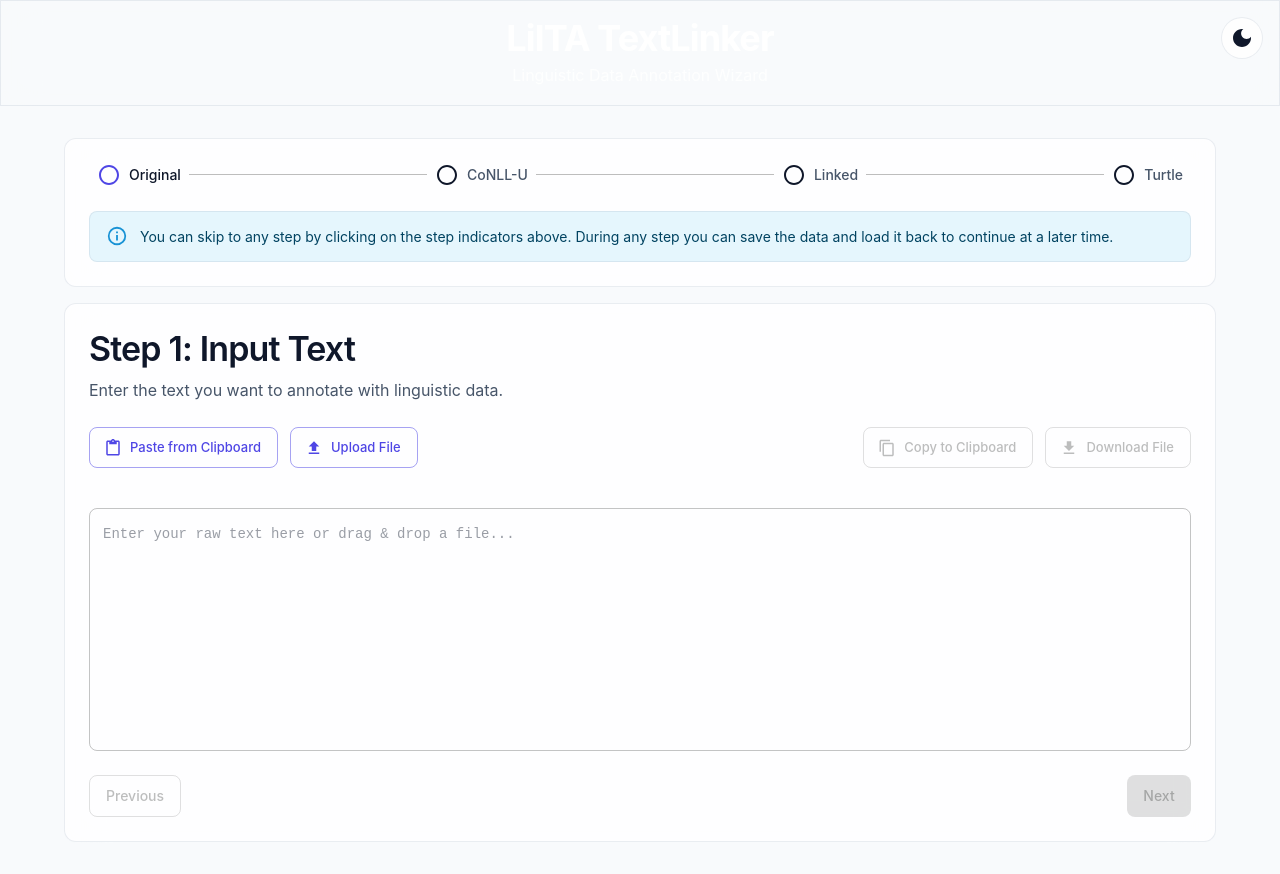
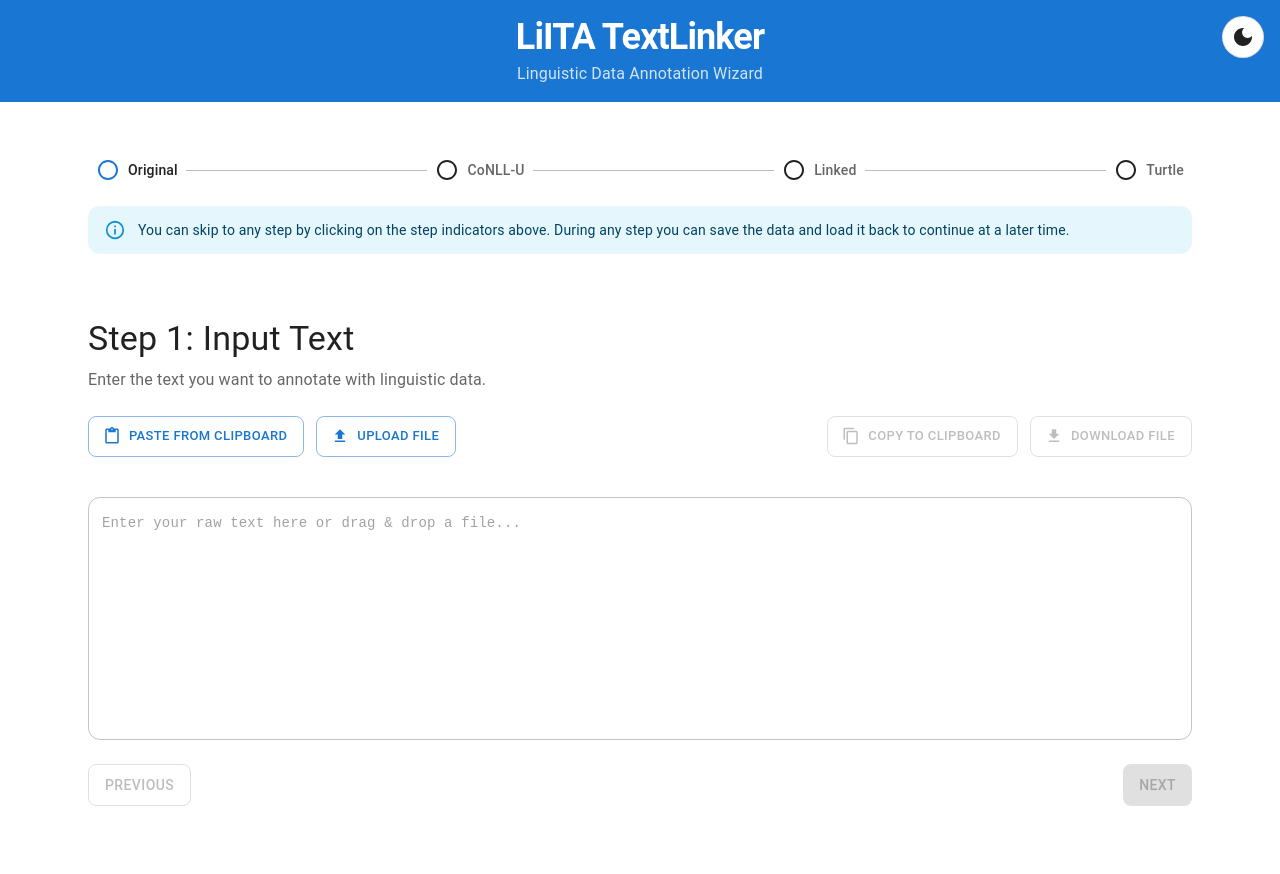
Before and after one commit to LiITA-LOD/text-linker, a React app in the folder apps/frontend/: page / in a window 1280 px wide. Built offline with nearby package versions, Linux system fonts and the light colour scheme; the HTML template or start-up script is replaced by a standard one.

Commit message:
feat(frontend): minimize themes

```diff
--- a/apps/frontend/src/themes/darkTheme.ts
+++ b/apps/frontend/src/themes/darkTheme.ts
@@ -1,103 +1,26 @@
 import { createTheme } from '@mui/material/styles';
 
-// Create a refined dark theme with better aesthetics
 const darkTheme = createTheme({
   palette: {
     mode: 'dark',
-    primary: {
-      main: '#6366f1', // Indigo
-      light: '#818cf8',
-      dark: '#4f46e5',
-    },
-    secondary: {
-      main: '#8b5cf6', // Purple
-      light: '#a78bfa',
-      dark: '#7c3aed',
-    },
-    background: {
-      default: '#0f172a', // Slate 900
-      paper: 'rgba(30, 41, 59, 0.8)', // Slate 800 with transparency
-    },
-    text: {
-      primary: '#f8fafc', // Slate 50
-      secondary: '#cbd5e1', // Slate 300
-    },
-    divider: 'rgba(148, 163, 184, 0.1)', // Slate 400 with low opacity
   },
   typography: {
-    fontFamily:
-      'Inter, -apple-system, BlinkMacSystemFont, "Segoe UI", Roboto, sans-serif',
     h1: {
       fontWeight: 700,
       fontSize: '2.25rem',
       letterSpacing: '-0.025em',
-    },
-    h3: {
-      fontWeight: 600,
-      letterSpacing: '-0.025em',
-    },
-    h4: {
-      fontWeight: 600,
-      letterSpacing: '-0.025em',
-    },
-    body1: {
-      lineHeight: 1.6,
-    },
-    body2: {
-      lineHeight: 1.5,
     },
   },
   shape: {
     borderRadius: 12,
   },
   components: {
-    MuiAppBar: {
-      styleOverrides: {
-        root: {
-          background: 'rgba(15, 23, 42, 0.8)',
-          backdropFilter: 'blur(20px)',
-          borderBottom: '1px solid rgba(148, 163, 184, 0.1)',
-          boxShadow: 'none',
-        },
-      },
-    },
-    MuiPaper: {
-      styleOverrides: {
-        root: {
-          background: 'rgba(30, 41, 59, 0.8)',
-          backdropFilter: 'blur(20px)',
-          border: '1px solid rgba(148, 163, 184, 0.1)',
-        },
-      },
-    },
     MuiButton: {
       styleOverrides: {
         root: {
-          textTransform: 'none',
           fontWeight: 500,
           borderRadius: 8,
           padding: '8px 16px',
-        },
-        contained: {
-          boxShadow: 'none',
-          '&:hover': {
-            boxShadow: '0 4px 12px rgba(99, 102, 241, 0.3)',
-          },
-        },
-        outlined: {
-          borderWidth: '1.5px',
-          '&:hover': {
-            borderWidth: '1.5px',
-          },
-        },
-      },
-    },
-    MuiTextField: {
-      styleOverrides: {
-        root: {
-          '& .MuiOutlinedInput-root': {
-            borderRadius: 8,
-          },
         },
       },
     },
@@ -109,14 +32,6 @@ const darkTheme = createTheme({
         },
       },
     },
-    MuiAlert: {
-      styleOverrides: {
-        root: {
-          borderRadius: 8,
-          border: '1px solid rgba(148, 163, 184, 0.1)',
-        },
-      },
-    },
   },
 });
 
--- a/apps/frontend/src/themes/lightTheme.ts
+++ b/apps/frontend/src/themes/lightTheme.ts
@@ -3,100 +3,24 @@ import { createTheme } from '@mui/material/styles';
 const lightTheme = createTheme({
   palette: {
     mode: 'light',
-    primary: {
-      main: '#4f46e5', // Indigo
-      light: '#6366f1',
-      dark: '#3730a3',
-    },
-    secondary: {
-      main: '#7c3aed', // Purple
-      light: '#8b5cf6',
-      dark: '#6d28d9',
-    },
-    background: {
-      default: '#f8fafc', // Slate 50
-      paper: 'rgba(255, 255, 255, 0.8)', // White with transparency
-    },
-    text: {
-      primary: '#0f172a', // Slate 900
-      secondary: '#475569', // Slate 600
-    },
-    divider: 'rgba(148, 163, 184, 0.2)', // Slate 400 with higher opacity for light mode
   },
   typography: {
-    fontFamily:
-      'Inter, -apple-system, BlinkMacSystemFont, "Segoe UI", Roboto, sans-serif',
     h1: {
       fontWeight: 700,
       fontSize: '2.25rem',
       letterSpacing: '-0.025em',
-    },
-    h3: {
-      fontWeight: 600,
-      letterSpacing: '-0.025em',
-    },
-    h4: {
-      fontWeight: 600,
-      letterSpacing: '-0.025em',
-    },
-    body1: {
-      lineHeight: 1.6,
-    },
-    body2: {
-      lineHeight: 1.5,
     },
   },
   shape: {
     borderRadius: 12,
   },
   components: {
-    MuiAppBar: {
-      styleOverrides: {
-        root: {
-          background: 'rgba(248, 250, 252, 0.8)',
-          backdropFilter: 'blur(20px)',
-          borderBottom: '1px solid rgba(148, 163, 184, 0.2)',
-          boxShadow: 'none',
-        },
-      },
-    },
-    MuiPaper: {
-      styleOverrides: {
-        root: {
-          background: 'rgba(255, 255, 255, 0.8)',
-          backdropFilter: 'blur(20px)',
-          border: '1px solid rgba(148, 163, 184, 0.2)',
-        },
-      },
-    },
     MuiButton: {
       styleOverrides: {
         root: {
-          textTransform: 'none',
           fontWeight: 500,
           borderRadius: 8,
           padding: '8px 16px',
-        },
-        contained: {
-          boxShadow: 'none',
-          '&:hover': {
-            boxShadow: '0 4px 12px rgba(79, 70, 229, 0.2)',
-          },
-        },
-        outlined: {
-          borderWidth: '1.5px',
-          '&:hover': {
-            borderWidth: '1.5px',
-          },
-        },
-      },
-    },
-    MuiTextField: {
-      styleOverrides: {
-        root: {
-          '& .MuiOutlinedInput-root': {
-            borderRadius: 8,
-          },
         },
       },
     },
@@ -108,14 +32,6 @@ const lightTheme = createTheme({
         },
       },
     },
-    MuiAlert: {
-      styleOverrides: {
-        root: {
-          borderRadius: 8,
-          border: '1px solid rgba(148, 163, 184, 0.2)',
-        },
-      },
-    },
   },
 });
 
```
